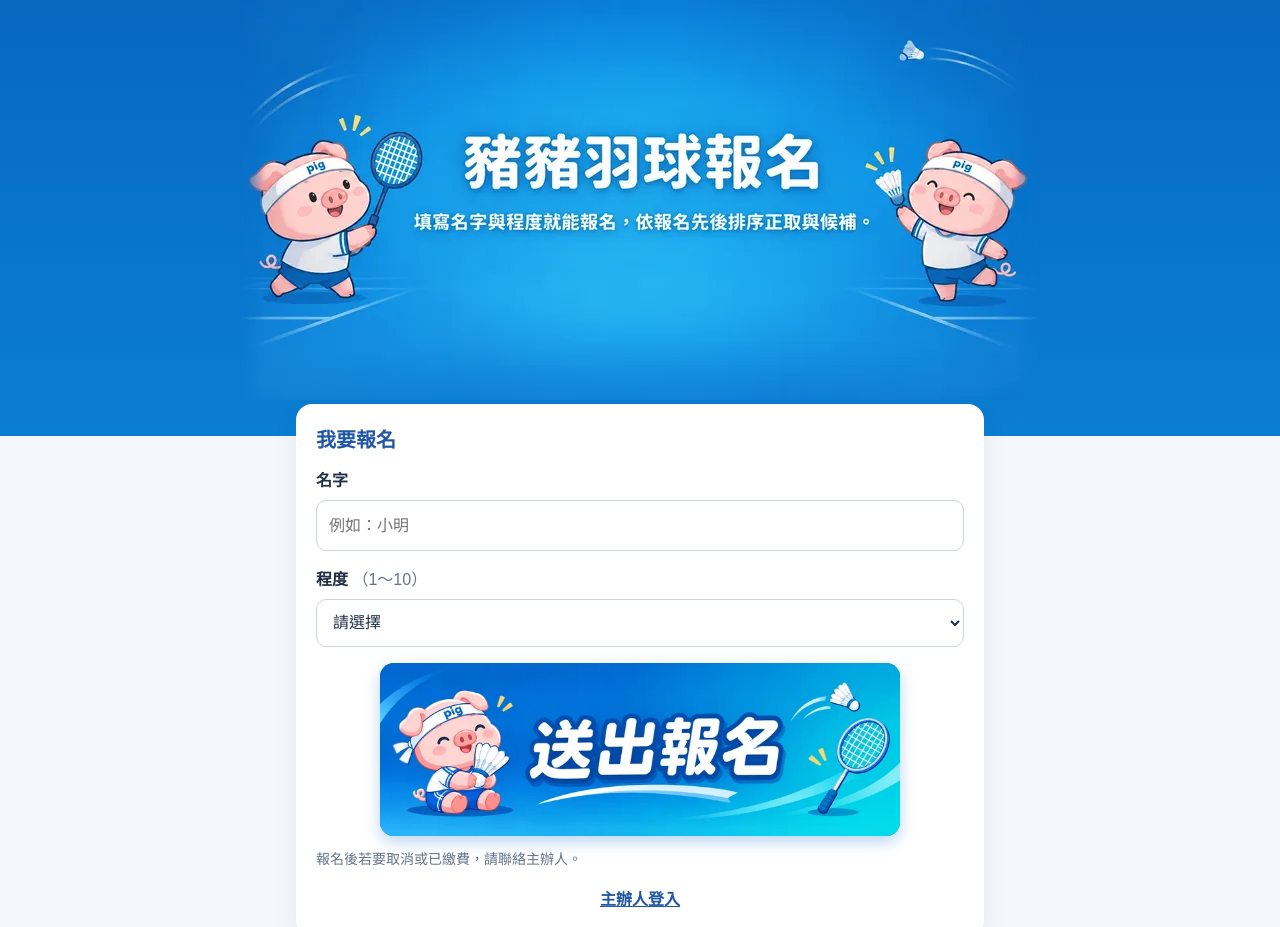
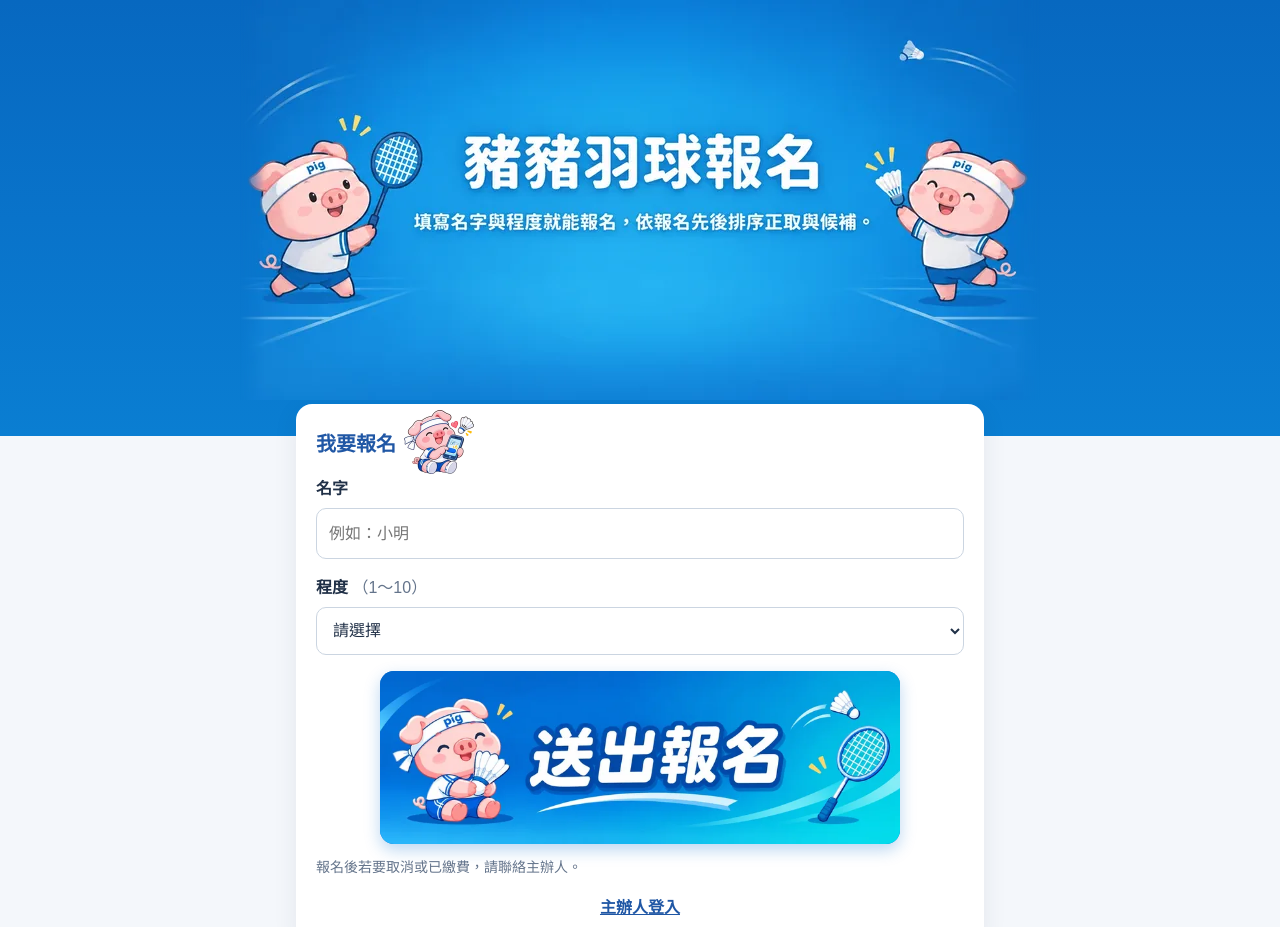
Before and after one commit to k4h7nmt6z4-prog/test, a plain HTML site: page badminton.html in a window 1280 px wide. Shown: the top 927 px of the page. Drawn offline with nearby package versions, Linux system fonts and the light colour scheme.

Commit message:
羽球報名：「我要報名」標題後加上豬豬與羽球圖（透明背景）
- images/pig-signup-128.webp、192.webp：使用者提供的圖，裁掉透明留白
  （11KB／18KB，依螢幕倍率選擇）
- badminton.html、style.css：圖片放在「名」字後面，顯示 70×64，不撐高卡片
- sw.js：快取 v8，預先快取豬豬圖

Co-Authored-By: Claude Opus 5.5 <noreply@anthropic.com>
Claude-Session: https://claude.ai/code/session_016oaFxd2MpVrvZULBeFfqnc

```diff
--- a/badminton.html
+++ b/badminton.html
@@ -45,7 +45,9 @@
 
     <!-- 公開報名：拿到報名連結的人不用登入，只能報名 -->
     <section id="publicCard" class="card" aria-labelledby="public-title" hidden>
-      <h2 id="public-title">我要報名</h2>
+      <h2 id="public-title" class="title-with-pig">我要報名<img class="title-pig"
+          src="images/pig-signup-128.webp" srcset="images/pig-signup-128.webp 2x, images/pig-signup-192.webp 3x"
+          width="70" height="64" alt=""></h2>
       <form id="publicForm" novalidate>
         <div class="field">
           <label for="publicName">名字</label>
--- a/style.css
+++ b/style.css
@@ -298,3 +298,11 @@ button.image-submit:disabled img { filter: blur(2px); }
   background: rgba(6, 36, 82, .82);
 }
 .submit-busy[hidden] { display: none; }
+
+/* 「我要報名」標題後的豬豬圖（透明背景） */
+.title-with-pig { display: flex; align-items: center; gap: 8px; }
+.title-pig {
+  height: 64px; width: auto; flex-shrink: 0;
+  /* 圖比文字高，往上下延伸一點，不把卡片撐太高 */
+  margin: -14px 0 -10px;
+}
--- a/sw.js
+++ b/sw.js
@@ -6,7 +6,7 @@
 //
 // 修改網頁檔案後不需要改這裡；只有要清掉舊快取時才把 CACHE 的版本號加一。
 
-var CACHE = "badminton-v7";
+var CACHE = "badminton-v8";
 var SUPABASE_LIB = "https://cdn.jsdelivr.net/npm/@supabase/supabase-js@2.45.4/dist/umd/supabase.js";
 var SHELL = [
   "./badminton.html",
@@ -23,6 +23,8 @@ var SHELL = [
   "./images/banner-1600.webp",
   "./images/submit-800.webp",
   "./images/submit-1600.webp",
+  "./images/pig-signup-128.webp",
+  "./images/pig-signup-192.webp",
 ];
 
 self.addEventListener("install", function (event) {
```
Also changed, not shown: images/pig-signup-128.webp (added), images/pig-signup-192.webp (added).
